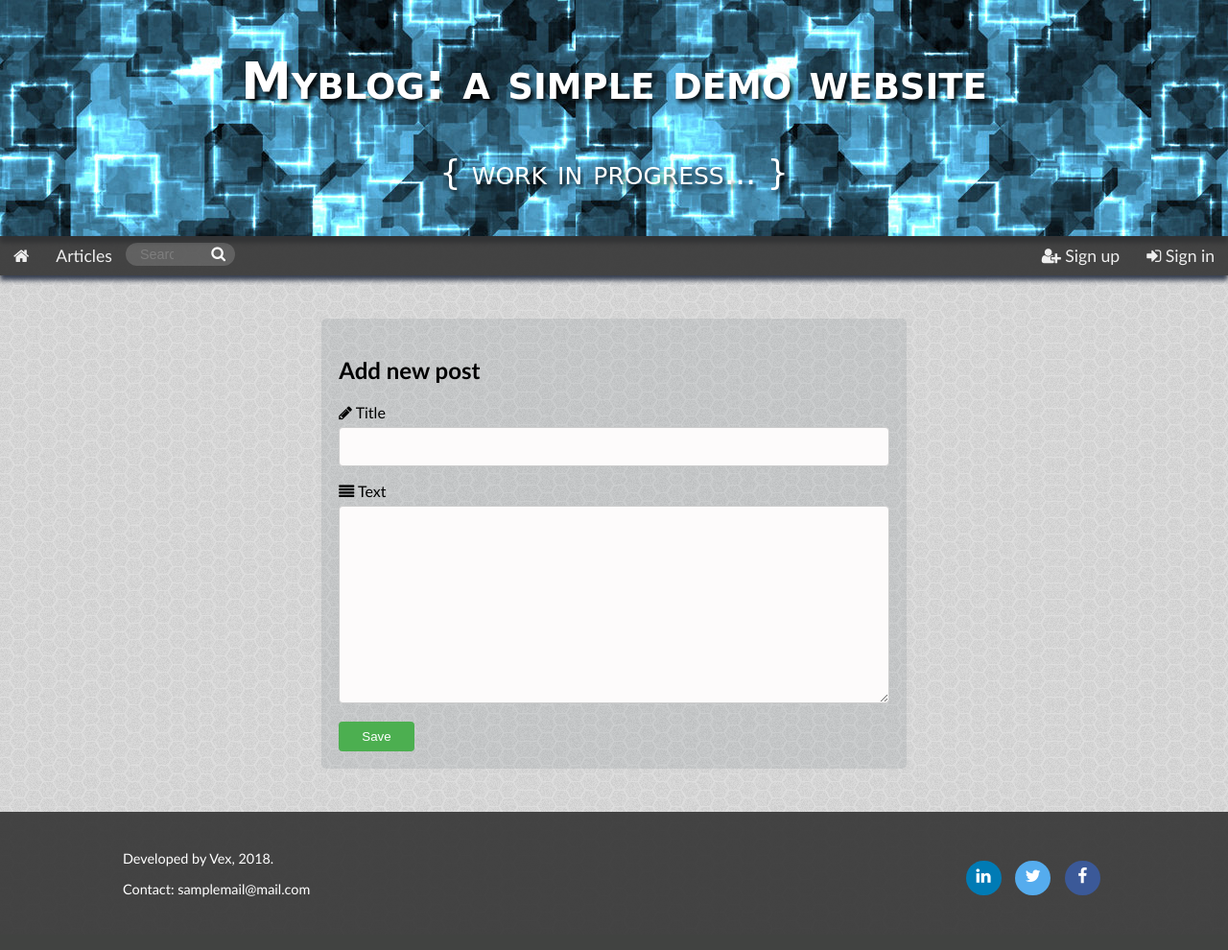
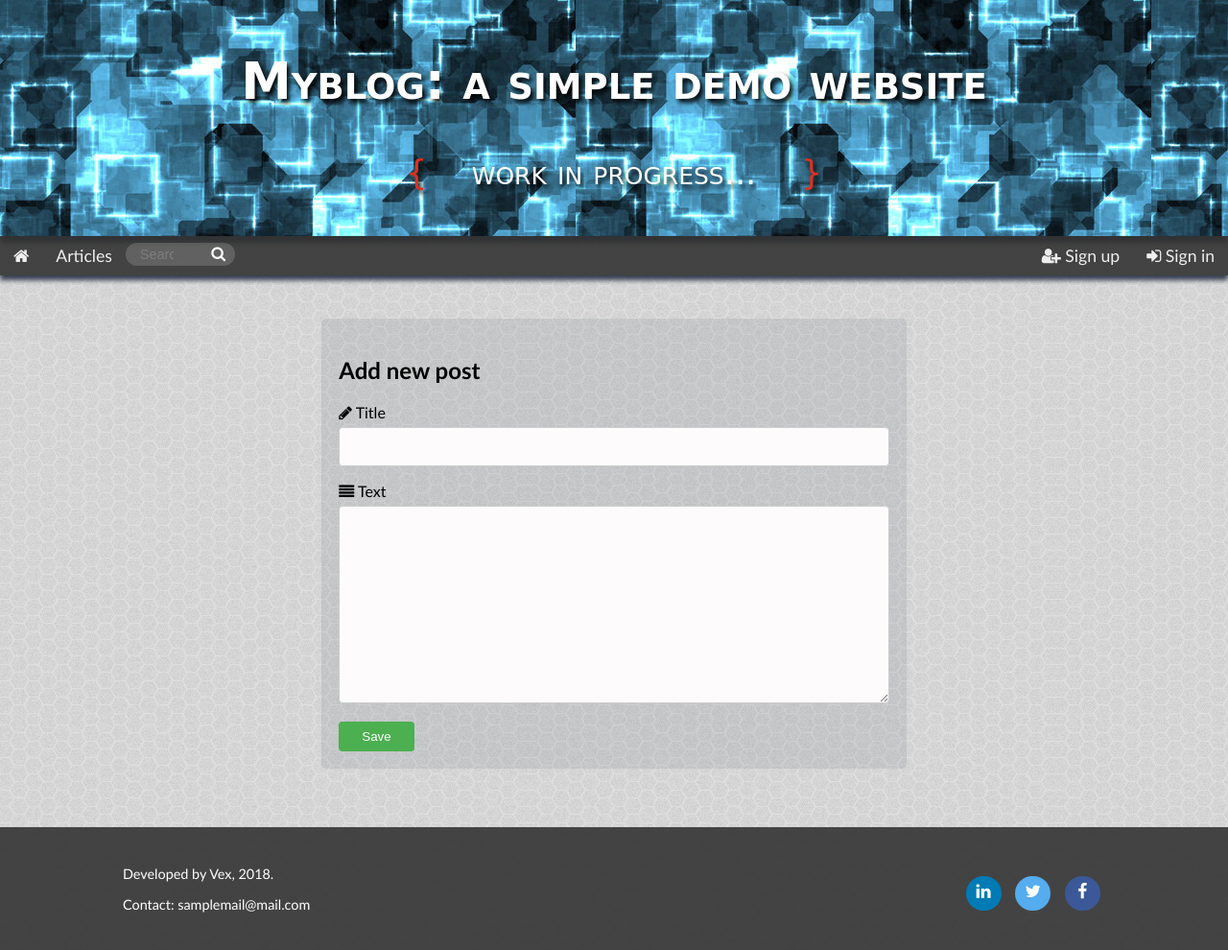
Before and after one commit to reduvius/myblog, a PHP site: template src/views/new.twig in a window 1280 px wide. Shown: the whole page at 96% size. Before the commit the page ends 935 px from the top, so only its background shows below. Run offline with PHP 8.4, Linux system fonts and the light colour scheme; the template is opened without the code that fills it, so the values that code supplies are empty; some libraries are stand-ins or nearby versions.

Commit message:
Footer now stays always at the bottom of the page

```diff
--- a/src/views/css/layout.css
+++ b/src/views/css/layout.css
@@ -5,10 +5,17 @@
     box-sizing: border-box;
 }
 
-/* *************************** BODY STYLE ******************************* */
+/* ************************ HTML AND BODY STYLE ************************* */
+html {
+    height: 100%;
+}
+
 body {
     background: url('../../storage/images/backgrounds/bckg5.png') fixed;
+    position: relative;
     margin: 0;
+    padding-bottom: 9rem;
+    min-height: 100%;
     font-size: 100%;
     font-family: "Trebuchet MS", Helvetica, sans-serif;
     width: 100%;
@@ -298,6 +305,10 @@
 
 /* ******************************* FOOTER ******************************* */
 footer {
+    position: absolute;
+    right: 0;
+    bottom: 0;
+    left: 0;
     background: rgba(51, 51, 51, 0.9);
     color: white;
     padding: 1.6em 0em;
```
